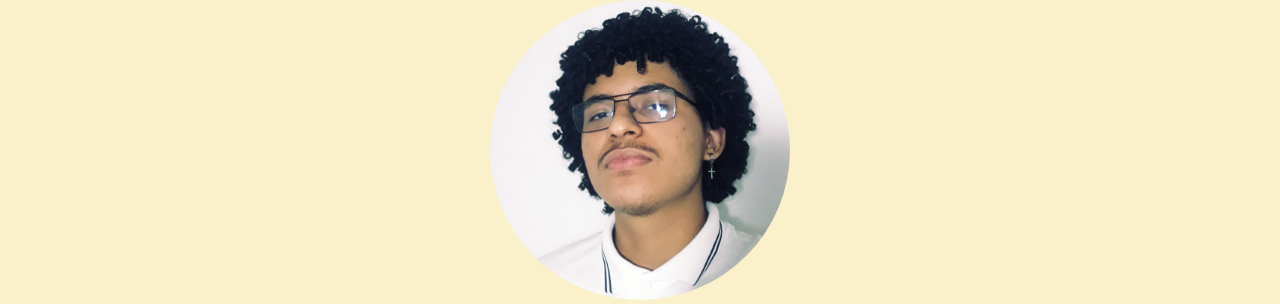
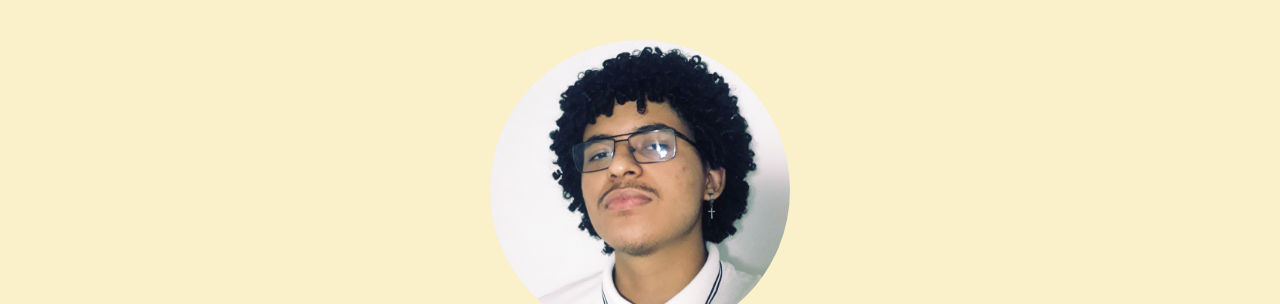
Before and after one commit to JoaoVictor6/my-personal-blog, an Astro site: page / in a window 1280 px wide. Shown: the top 304 px of the page. Built offline with nearby package versions, Linux system fonts and the light colour scheme; Astro itself is replaced by a stand-in of ours.

Commit message:
refactor: improve space

```diff
--- a/src/pages/index.astro
+++ b/src/pages/index.astro
@@ -91,7 +91,7 @@ Também desenvolvemos outro serviço com inteligência artificial, uma extensão
 		<link href="https://fonts.googleapis.com/css2?family=Inter:wght@100..900&display=swap" rel="stylesheet">
 	</head>
 	<body class="">
-		<section class="dark:bg-[#020A12] bg-[#FAF0CA] min-h-screen dark:text-white flex flex-col items-center pb-10">
+		<section class="dark:bg-[#020A12] bg-[#FAF0CA] min-h-screen dark:text-white flex flex-col items-center py-10">
 			<section class="grid place-content-center space-y-6">
 				<section class="flex flex-col items-center space-y-4">
 					<img src='/profile-image.jpeg' alt="Foto do desenvolvedor" class="rounded-full" height="300" width="300" loading="lazy" />
```
